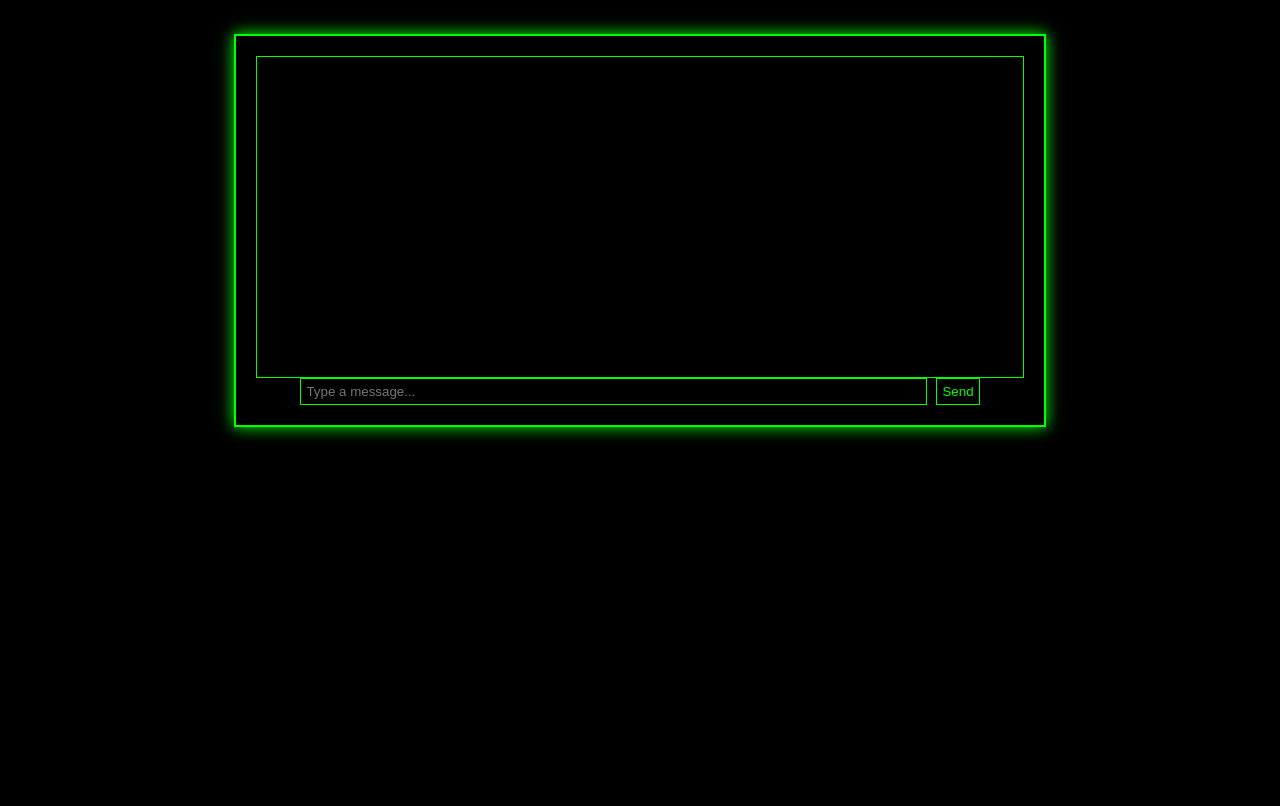
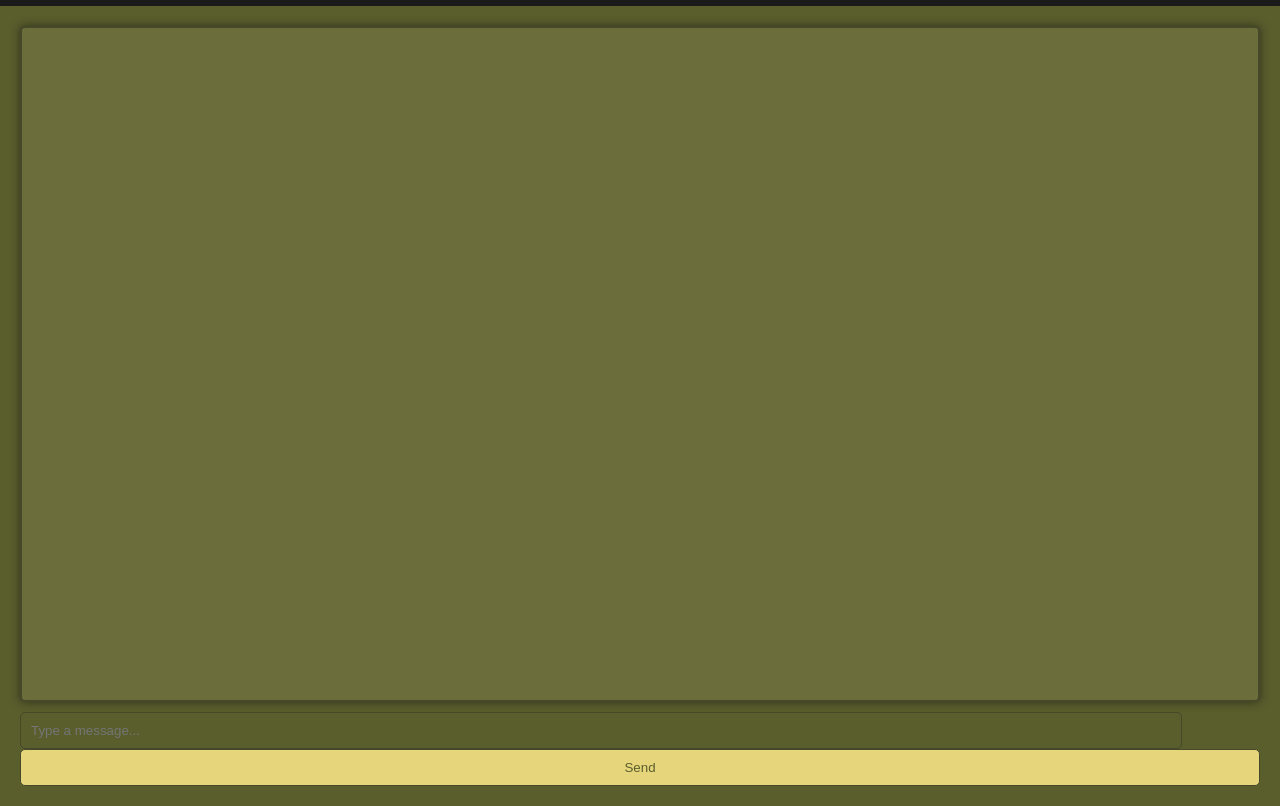
Before and after one commit to glitchygnu/glitchygnu.github.io, a plain HTML site: page darkweb-chat/group-chat.html in a window 1280 px wide. Shown: the part 74-880 px from the top of the page. Before the commit the page ends 800 px from the top, so only its background shows below. Drawn offline with Linux system fonts and the light colour scheme.

Commit message:
styles.css aktualisieren

```diff
--- a/darkweb-chat/styles.css
+++ b/darkweb-chat/styles.css
@@ -1,50 +1,88 @@
+/* General Styles */
 body {
-    background-color: black;
-    color: #00ff00;
-    font-family: 'Courier New', monospace;
-    text-align: center;
     margin: 0;
     padding: 0;
+    font-family: 'Arial', sans-serif;
+    background-color: #1a1a1a; /* Dark background */
+    color: #e0e0e0;
 }
 
-/* Glow Effects */
-.glow-green { color: #00ff00; text-shadow: 0px 0px 10px #00ff00; }
-.glow-pink { color: #ff00ff; text-shadow: 0px 0px 10px #ff00ff; }
-.glow-blue { color: #00ffff; text-shadow: 0px 0px 10px #00ffff; }
-.glow-yellow { color: #ffff00; text-shadow: 0px 0px 10px #ffff00; }
-
-/* Chat Styling */
+/* Chat Container */
 .chat-container {
-    background: rgba(0, 0, 0, 0.8);
+    display: flex;
+    flex-direction: column;
+    height: 100vh; /* Full viewport height */
+    width: 100vw; /* Full viewport width */
     padding: 20px;
-    margin: 50px auto;
-    width: 60%;
-    border: 2px solid #00ff00;
-    box-shadow: 0px 0px 15px #00ff00;
+    box-sizing: border-box;
+    background-color: #5a5e2d; /* Muted olive green */
 }
 
+/* Chat Box */
 .chat-box {
-    height: 300px;
-    background: black;
-    border: 1px solid #00ff00;
+    flex-grow: 1;
+    background-color: #6b6e3b; /* Slightly darker olive green */
+    border: 2px solid #45492a; /* Darker green for contrast */
+    border-radius: 5px;
+    padding: 15px;
     overflow-y: auto;
-    padding: 10px;
-    color: white;
-    text-align: left;
+    margin-bottom: 10px;
+    box-shadow: 0 0 10px rgba(0, 0, 0, 0.5);
+    color: #f0e6c8; /* Beige text */
 }
 
-input[type="text"] {
-    width: 80%;
-    background: black;
-    color: #00ff00;
-    border: 1px solid #00ff00;
-    padding: 5px;
+/* Chat Messages */
+.chat-box p {
+    margin: 5px 0;
 }
 
+/* Username Colors */
+.username {
+    font-weight: bold;
+    color: #e6d57a; /* Yellowish beige */
+}
+
+/* Input Field */
+input[type="text"] {
+    width: calc(100% - 100px);
+    padding: 10px;
+    border: 1px solid #45492a;
+    border-radius: 5px;
+    background-color: #5a5e2d;
+    color: #f0e6c8;
+    margin-right: 10px;
+}
+
+/* Send Button */
 button {
-    background: black;
-    color: #00ff00;
-    border: 1px solid #00ff00;
-    padding: 5px;
+    padding: 10px 20px;
+    border: 1px solid #45492a;
+    border-radius: 5px;
+    background-color: #e6d57a;
+    color: #5a5e2d;
     cursor: pointer;
+    transition: background-color 0.3s;
 }
+
+button:hover {
+    background-color: #c4b464;
+}
+
+/* Glitch Effect */
+.glitch-text {
+    font-size: 2em;
+    color: #e6d57a;
+    animation: glitch 1s infinite;
+}
+
+@keyframes glitch {
+    0% { text-shadow: 2px 2px #ff0000; }
+    50% { text-shadow: -2px -2px #00ff00; }
+    100% { text-shadow: 2px 2px #ff0000; }
+}
+
+/* Encrypted Text */
+.encrypted-text {
+    font-family: 'Courier New', monospace;
+    color: #c4b464;
+}
```
